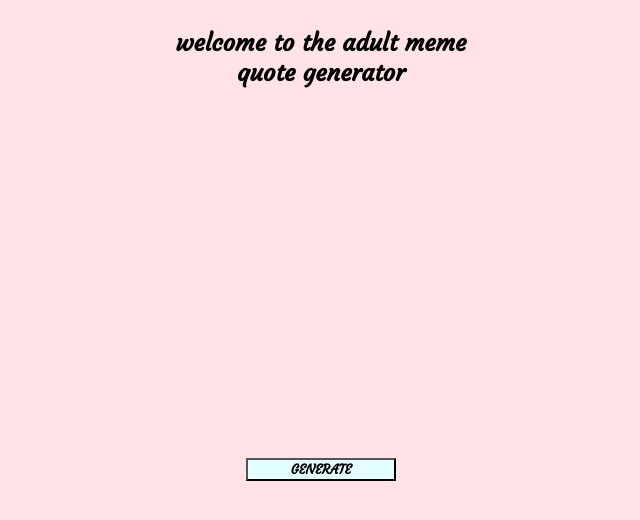
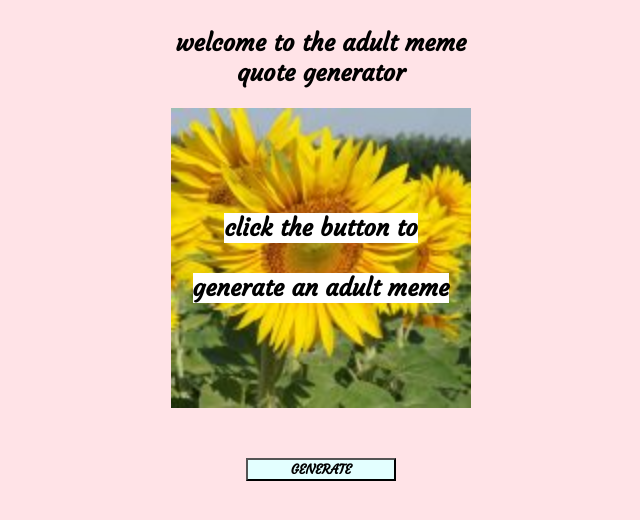
Before and after one commit to staswerno/am-generator, a React (Create React App) app: page / in a window 1280 px wide. Shown: the top 520 px of the page, without its empty margins (319-959 px from the left). Built offline with nearby package versions, Linux system fonts and the light colour scheme.

Commit message:
add default meme

```diff
--- a/src/Generator.js
+++ b/src/Generator.js
@@ -1,28 +1,52 @@
 import { useState } from "react";
 
-const aPhrases = ['forwards', 'backwards', 'up', 'down', 'life', 'the future', 'the past', 'happiness', 'sadness', 'serenity']
-const bPhrases = ['forwards', 'backwards', 'up', 'down', 'to make amends', 'to heal your soul', 'to fly like a bird', 'to set yourself free', 'to fulfill your dreams', 'to let go']
+const aPhrases = [
+	"forwards",
+	"backwards",
+	"up",
+	"down",
+	"life",
+	"the future",
+	"the past",
+	"happiness",
+	"sadness",
+	"serenity",
+];
+const bPhrases = [
+	"forwards",
+	"backwards",
+	"up",
+	"down",
+	"to make amends",
+	"to heal your soul",
+	"to fly like a bird",
+	"to set yourself free",
+	"to fulfill your dreams",
+	"to let go",
+];
 
-
-export default function Generator () {
-
-const [msg, setMsg] = useState("");
-const [bg, setBg] = useState();
+export default function Generator() {
+	const [msg, setMsg] = useState("click the button to generate an adult meme");
+	const [bg, setBg] = useState(1);
 
 	function generate() {
 		const phraseA = aPhrases[Math.floor(Math.random() * 10)];
 		const phraseB = bPhrases[Math.floor(Math.random() * 10)];
-    const newBg = Math.floor(Math.random() * 5 + 1)
+		const newBg = Math.floor(Math.random() * 5 + 1);
 		setMsg(`sometimes ${phraseA} is the only way ${phraseB}`);
-    setBg(newBg)
-
+		setBg(newBg);
 	}
-  console.log(bg)
+	console.log(bg);
 	return (
-
 		<>
-    <div className={`bgGlobal bgChooser${bg}`}><span className="spHighlight"><h2><mark>{msg}</mark></h2></span></div>
+			<div className={`bgGlobal bgChooser${bg}`}>
+				<span className="spHighlight">
+					<h2>
+						<mark>{msg}</mark>
+					</h2>
+				</span>
+			</div>
 			<button onClick={generate}>GENERATE</button>
 		</>
-     )
+	);
 }
```
Lines whose indentation alone changed are shown as unchanged.
